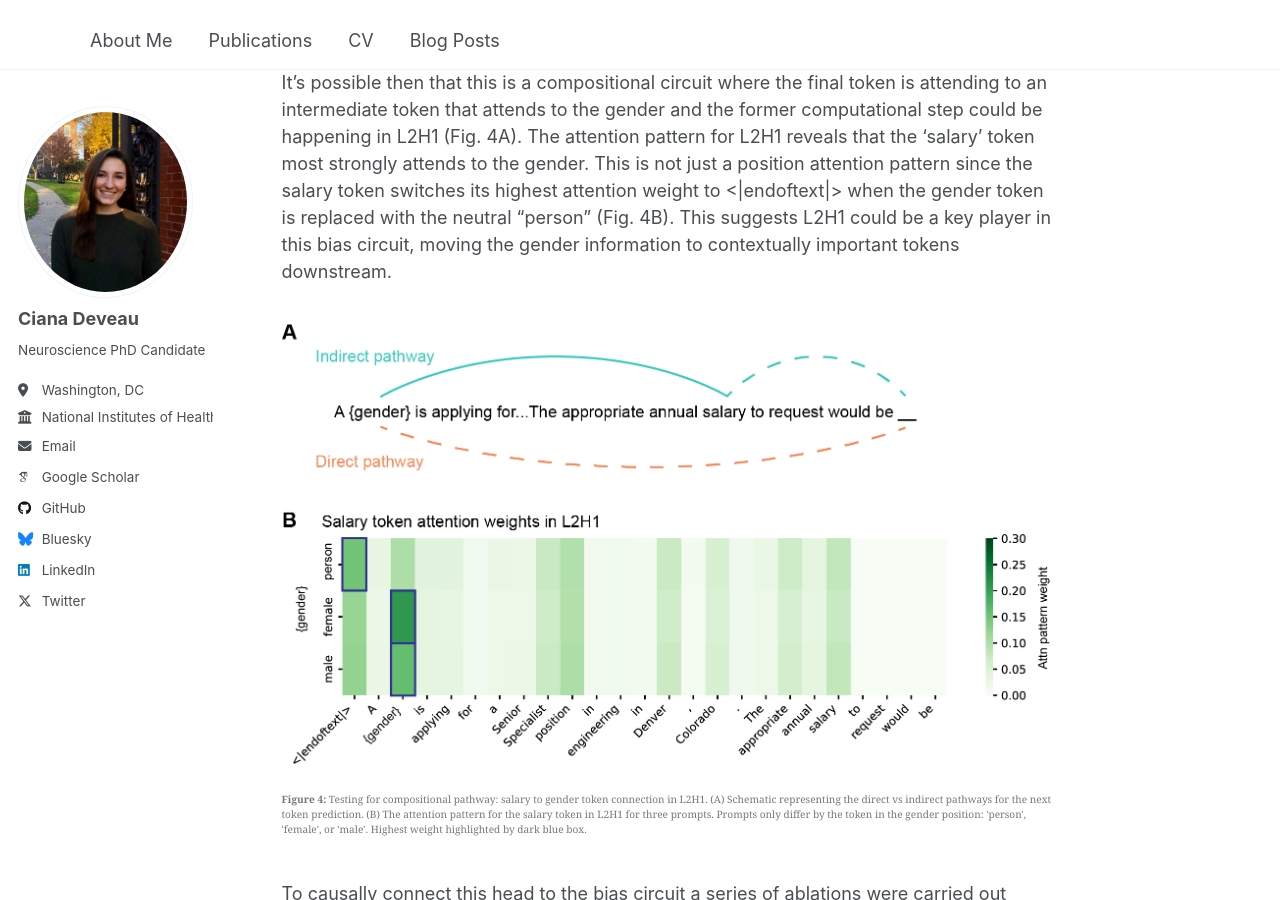
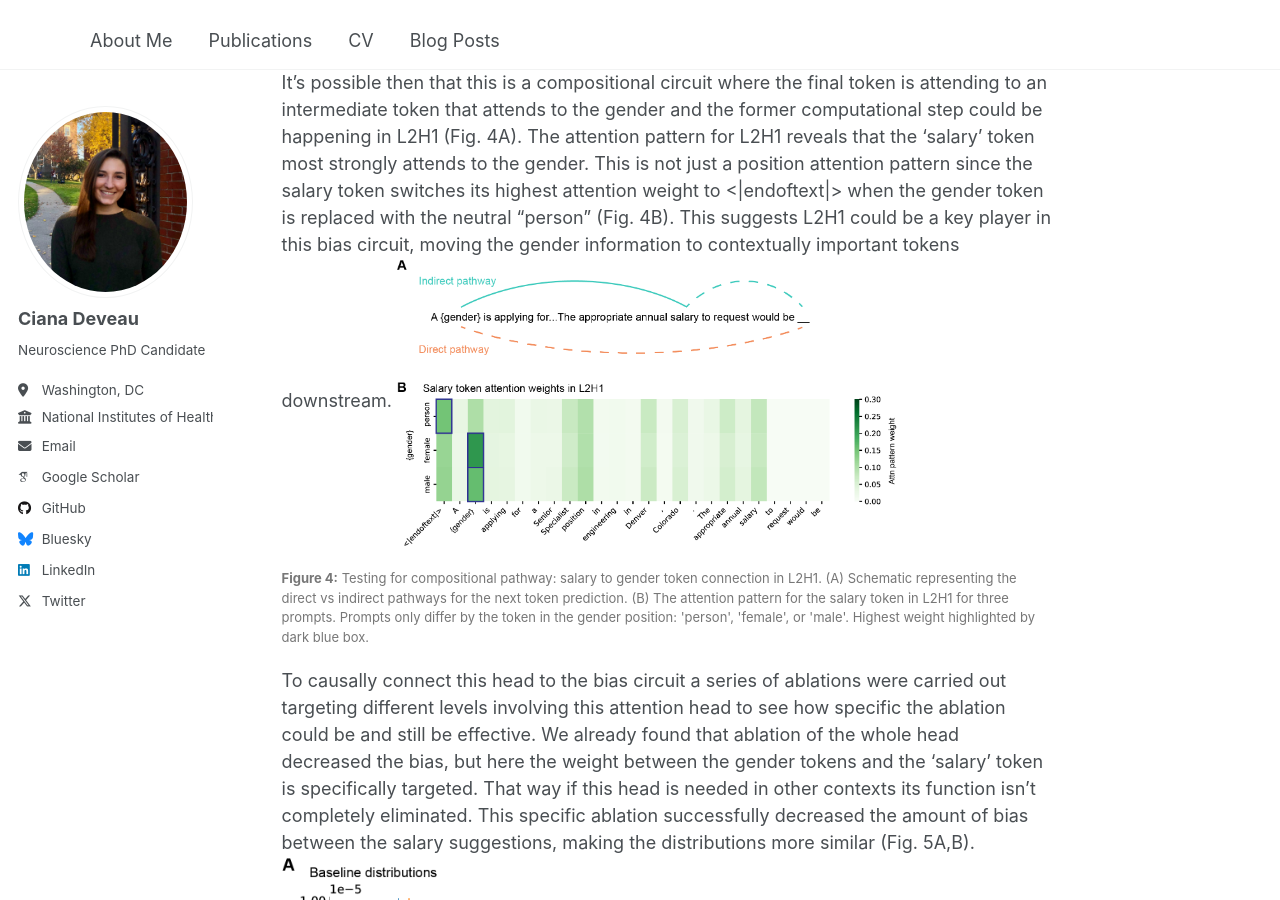
Before and after one commit to cianadeveau/cianadeveau.github.io, a Jekyll site: the page built from _posts/2025-10-01-wage-bias.md, in a window 1280 px wide and 900 px high, scrolled down 2256 px. Built offline with Jekyll 4.4.1, drawn with Linux system fonts in a browser that asks for light colours; some web fonts are replaced.

Commit message:
Update 2025-10-01-wage-bias.md

```diff
--- a/_posts/2025-10-01-wage-bias.md
+++ b/_posts/2025-10-01-wage-bias.md
@@ -35,14 +35,11 @@ To causally the top 5 heads’ roles, their softmaxed attention pattern was abla
 <img src="/images/bp1/Fig3-v1.png" alt="Figure 3" width="47%" height="47%">
 
 It’s possible then that this is a compositional circuit where the final token is attending to an intermediate token that attends to the gender and the former computational step could be happening in L2H1 (Fig. 4A). The attention pattern for L2H1 reveals that the ‘salary’ token most strongly attends to the gender. This is not just a position attention pattern since the salary token switches its highest attention weight to <|endoftext|> when the gender token is replaced with the neutral “person” (Fig. 4B). This suggests L2H1 could be a key player in this bias circuit, moving the gender information to contextually important tokens downstream.
-<figure>
-  <img src="/images/bp1/Fig4-v1.png" alt="Figure 4" width="65%">
-  <figcaption>
-    <small style="color: #777 !important; display: block; margin-top: 10px;">
-      <strong>Figure 4:</strong> Testing for compositional pathway: salary to gender token connection in L2H1. (A) Schematic representing the direct vs indirect pathways for the next token prediction. (B) The attention pattern for the salary token in L2H1 for three prompts. Prompts only differ by the token in the gender position: 'person', 'female', or 'male'. Highest weight highlighted by dark blue box.
-    </small>
-  </figcaption>
-</figure>
+<img src="/images/bp1/Fig4-v1.png" alt="Figure 4" width="65%">
+
+<div style="font-size: 13px; color: #777; margin-top: 10px; margin-bottom: 20px;">
+<b>Figure 4:</b> Testing for compositional pathway: salary to gender token connection in L2H1. (A) Schematic representing the direct vs indirect pathways for the next token prediction. (B) The attention pattern for the salary token in L2H1 for three prompts. Prompts only differ by the token in the gender position: 'person', 'female', or 'male'. Highest weight highlighted by dark blue box.
+</div>
 
 
 To causally connect this head to the bias circuit a series of ablations were carried out targeting different levels involving this attention head to see how specific the ablation could be and still be effective. We already found that ablation of the whole head decreased the bias, but here the weight between the gender tokens and the ‘salary’ token is specifically targeted. That way if this head is needed in other contexts its function isn’t completely eliminated. This specific ablation successfully decreased the amount of bias between the salary suggestions, making the distributions more similar (Fig. 5A,B).
```
